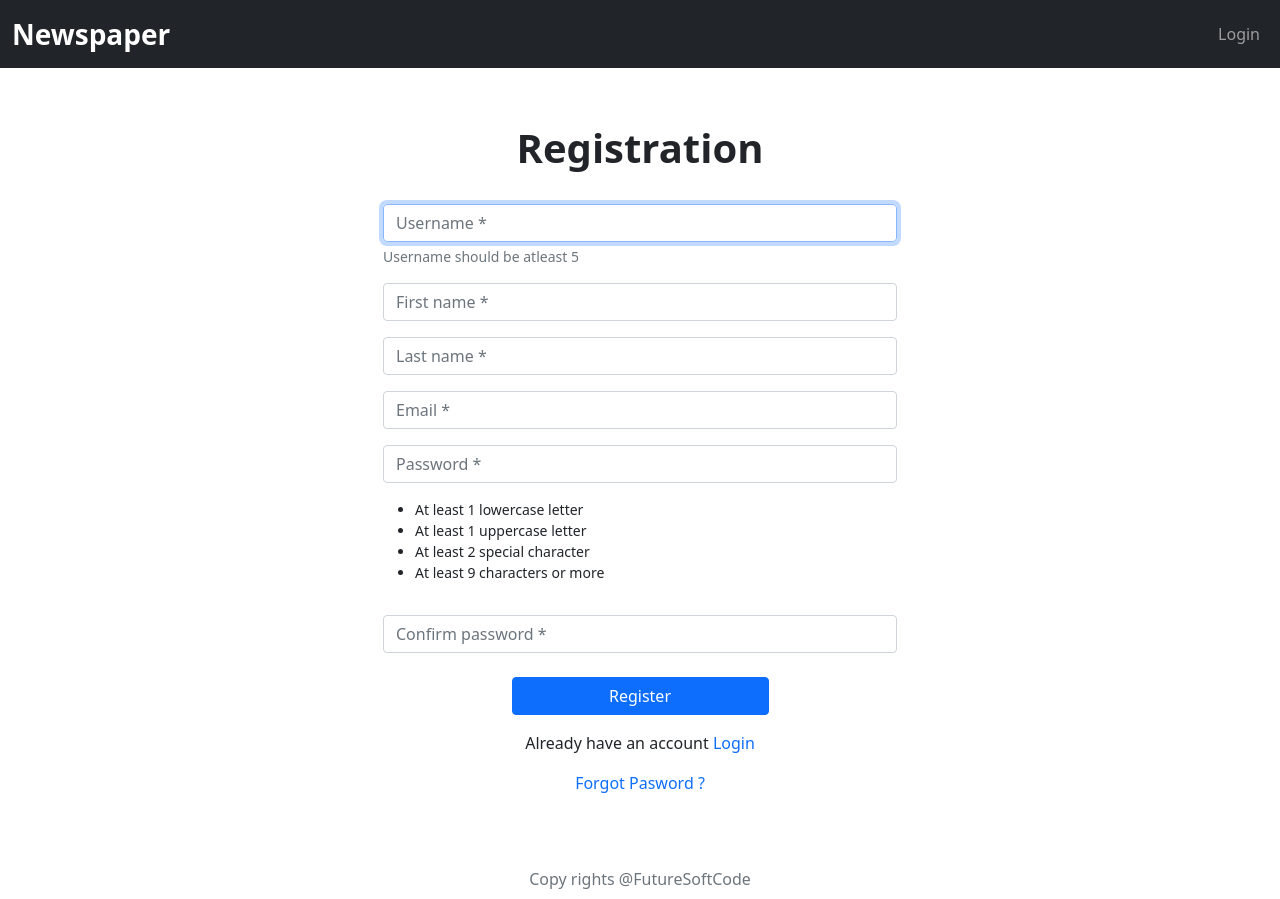
After one commit to SulemanMughal/newspaper, a Django app: page /register/ in a window 1280 px wide. The commit adds this page. Run offline with Django 4.2, Linux system fonts and the light colour scheme; some libraries are stand-ins or nearby versions.

Commit message:
User Registration with email verification

```diff
--- /dev/null
+++ b/newspaper/articles/forms.py
@@ -0,0 +1,44 @@
+from django import forms
+
+
+from django.contrib.auth import (
+    get_user_model, password_validation
+)
+
+User = get_user_model()
+
+
+class loginForm(forms.Form):
+    username = forms.CharField(label='Username', widget=forms.TextInput())
+    password = forms.CharField(widget=forms.PasswordInput())
+
+
+class registerForm(forms.ModelForm):
+    password = forms.CharField(label='Password', widget=forms.PasswordInput(
+    ), strip=False, help_text=password_validation.password_validators_help_text_html(),)
+    password2 = forms.CharField(label='Repeat Password', widget=forms.PasswordInput(
+    ), strip=False, help_text="Both Passwords should be same.",)
+
+    class Meta:
+        model = User
+        fields = [
+            "email",
+            "username",
+            "first_name",
+            "last_name",
+        ]
+
+    def clean_password2(self):
+        cd = self.cleaned_data
+        if self.cleaned_data.get('password') != cd['password2']:
+            raise forms.ValidationError("Passwords don't match.")
+        return cd['password2']
+
+    def _post_clean(self):
+        super()._post_clean()
+        password = self.cleaned_data.get('password2')
+        if password:
+            try:
+                password_validation.validate_password(password, self.instance)
+            except forms.ValidationError as error:
+                self.add_error('password2', error)
--- /dev/null
+++ b/newspaper/articles/templates/articles/password_conditions.html
@@ -0,0 +1,16 @@
+<small class="form-text text-muted " id="passwordHelp">
+    <ul class="pl-3 text-dark mt-3" >
+        <li>
+            At least 1 lowercase letter
+        </li>
+        <li>
+            At least 1 uppercase letter
+        </li>
+        <li>
+            At least 2 special character
+        </li>
+        <li>
+            At least 9 characters or more
+        </li>
+    </ul>
+</small>
--- /dev/null
+++ b/newspaper/articles/templates/articles/registration.html
@@ -0,0 +1,121 @@
+{% extends "base.html" %}
+{% load static %}
+{% block title %}Registration{% endblock %}
+
+{% block content %}
+    <div class="container">
+        <div class="row justify-content-center">
+            <div class="col-6">
+                <div class="card mx-auto my-5 w-100  w-md-50 border-0 " >
+                    <div class="card-header  bg-transparent border-0">
+                        <div class="row justify-content-center text-center">
+                            <div class="col">
+                                <h2 class="card-title fw-bolder  display-6">Registration</h2>
+                            </div>
+                        </div>
+                      </div>
+                    <div class="card-body">
+                        <form class="row g-3 needs-validation" novalidate action="{% url 'user-registration' %}" method="POST" id="register_form">
+                            {% include 'errors.html' %}
+                            {% csrf_token %}
+                            <div class="">
+                              <input type="text" class="form-control bg-transparent" id="id_username" aria-describedby="emailHelp" required="" name="username" autocomplete="off" autofocus="on" maxlength="30" tabindex="1" placeholder="Username *"  {% if form.username.value %} value="{{ form.username.value  }}" {% endif %}>
+                              <div class="invalid-feedback">
+                                Please enter a valid username
+                              </div>
+                              <div id="emailHelp" class="form-text">Username should be atleast 5</div>
+
+                            </div>
+                            <div class="">
+                              <input type="text" class="form-control bg-transparent" id="id_first_name" aria-describedby="emailHelp" required="" name="first_name" autocomplete="off" maxlength="30" tabindex="2" placeholder="First name *" {% if form.first_name.value %} value="{{ form.first_name.value  }}" {% endif %}>
+                              <div class="invalid-feedback">
+                                Please enter a valid first name
+                              </div>
+                            </div>
+
+
+                            <div class="">
+                              <input type="text" class="form-control bg-transparent" id="id_last_name" aria-describedby="emailHelp" required="" name="last_name" autocomplete="off" maxlength="30" tabindex="3" placeholder="Last name *" {% if form.last_name.value %} value="{{ form.last_name.value  }}" {% endif %}>
+                              <div class="invalid-feedback">
+                                Please enter a valid last name
+                              </div>
+                            </div>
+                            <div class="">
+                              <input type="email" class="form-control bg-transparent" id="id_email" aria-describedby="emailHelp" required="" name="email" autocomplete="off" maxlength="50" tabindex="4" placeholder="Email *"  {% if form.email.value %} value="{{ form.email.value  }}" {% endif %}>
+                              <div class="invalid-feedback" >
+                                Please enter a valid email address
+                              </div>
+                            </div>
+
+                            <div class="">
+                              <input type="password" class="form-control bg-transparent" id="id_new_password1" required="" name="password" placeholder="Password *"  tabindex="5" {% if form.password.value %} value="{{ form.password.value  }}" {% endif %}>
+                              <div class="invalid-feedback"  >
+                                Please enter a password
+                              </div>
+                              {% include 'password_conditions.html' %}
+                            </div>
+                            <div class="">
+                                <input type="password" class="form-control bg-transparent" id="id_new_password2" required="" name="password2" tabindex="6" placeholder="Confirm password *"  {% if form.password2.value %} value="{{ form.password2.value  }}" {% endif %}>
+                                <div class="invalid-feedback">
+                                  Please enter confirm password
+                                </div>
+                              </div>
+                            <div class="mt-4">
+                                <div class="row justify-content-center text-center">
+                                    <div class="col">
+                                        <button type="submit" class="btn btn-primary  w-50  has-spinner" id="register_submit_btn" tabindex="10">Register</button>
+                                    </div>
+                                </div>
+                            </div>
+                            <div class="">
+                              <div class="row justify-content-center text-center">
+                                  <div class="col">
+                                    <p class="card-text">Already have an account <a href="{%  url  'user-login' %}" target="_self" class="card-link  text-decoration-none" tabindex="11">Login</a>
+                                    </p>
+                                  </div>
+                              </div>
+                            </div>
+                            <div class="">
+                              <div class="row justify-content-center text-center">
+                                  <div class="col">
+                                    <a href="#!" target="_self" class="card-link  text-decoration-none" tabindex="12">Forgot Pasword ? </a>
+                                  </div>
+                              </div>
+                            </div>
+                          </form>
+
+
+                    </div>
+                  </div>
+            </div>
+        </div>
+    </div>
+{% endblock %}
+
+
+
+
+{% block extra_js %}
+<script>
+    // Example starter JavaScript for disabling form submissions if there are invalid fields
+(function () {
+  'use strict'
+
+  // Fetch all the forms we want to apply custom Bootstrap validation styles to
+  var forms = document.querySelectorAll('.needs-validation')
+
+  // Loop over them and prevent submission
+  Array.prototype.slice.call(forms)
+    .forEach(function (form) {
+      form.addEventListener('submit', function (event) {
+        if (!form.checkValidity()) {
+          event.preventDefault()
+          event.stopPropagation()
+        }
+
+        form.classList.add('was-validated')
+      }, false)
+    })
+})();
+</script>
+{% endblock %}
--- a/newspaper/articles/templates/base.html
+++ b/newspaper/articles/templates/base.html
@@ -40,6 +40,10 @@
     {% endblock %}
 
 
+{% block script %}
+    {% include 'script.html' %}
+{% endblock %}
+
 {% block extra_js %}
 {% endblock %}
 
--- a/newspaper/articles/templates/errors.html
+++ b/newspaper/articles/templates/errors.html
@@ -1,10 +1,14 @@
 {% if form.errors %}
 {% for field in form %}
-{% for error in field.errors %}
-    <div class="alert alert-warning alert-dismissible fade show" role="alert">
-        {{ field.label }} : <strong>{{ error|escape }}</strong>
-        <button type="button" class="btn-close" data-bs-dismiss="alert" aria-label="Close"></button>
+    {% for error in field.errors %}
+        <div class="alert alert-danger text-dark ">
+            <strong> {{ error|escape }}</strong>
+        </div>
+    {% endfor %}
+{% endfor %}
+{% for error in form.non_field_errors %}
+    <div class="alert alert-danger text-dark  ">
+        <strong>{{ error|escape }}</strong>
     </div>
 {% endfor %}
-{% endfor %}
 {% endif %}
--- a/newspaper/articles/templates/header.html
+++ b/newspaper/articles/templates/header.html
@@ -6,7 +6,6 @@
     </button>
     <div class="collapse navbar-collapse" id="navbarSupportedContent">
       <ul class="navbar-nav me-auto mb-2 mb-lg-0">
-
       </ul>
       <ul class="navbar-nav">
           {% if request.user.is_authenticated %}
@@ -14,11 +13,11 @@
             <a href="{% url 'article_new' %}" class="nav-link">+ New</a>
             </li>
               <li class="nav-item">
-                  <a class="nav-link" href="#!" >Logout</a>
+                  <a class="nav-link" href="{% url 'user-logout' %}" >Logout</a>
               </li>
           {% else %}
               <li class="nav-item">
-                  <a class="nav-link" href="#!">Login</a>
+                  <a class="nav-link" href="{% url 'user-login' %}">Login</a>
               </li>
           {% endif %}
       </ul>
--- a/newspaper/articles/urls.py
+++ b/newspaper/articles/urls.py
@@ -1,5 +1,5 @@
-from django.urls import path
-from .views import ArticleListView, ArticleUpdateView, ArticleDetailView,  ArticleDeleteView, ArticleCreateView
+from django.urls import path, re_path
+from .views import ArticleListView, ArticleUpdateView, ArticleDetailView,  ArticleDeleteView, ArticleCreateView, UserLoginView, UserLogoutView, UserRegistrationView, activate
 
 
 urlpatterns = [
@@ -11,5 +11,13 @@ urlpatterns = [
     path('<int:pk>/delete/',
          ArticleDeleteView.as_view(), name='article_delete'),
     path('new/', ArticleCreateView.as_view(), name='article_new'),
+    re_path(r'^login/$', UserLoginView, name="user-login"),
+    re_path('logout/', UserLogoutView, name="user-logout"),
+
+
+    re_path(r'^register/$', UserRegistrationView, name="user-registration"),
+
+    path('activate/<slug:uidb64>/<slug:token>/',
+         activate, name='user-activate'),
 
 ]
--- a/newspaper/articles/views.py
+++ b/newspaper/articles/views.py
@@ -1,12 +1,32 @@
-# from django.views.generic import ListView
+from .tokens import account_activation_token
+
+
+from django.core.mail import (send_mail, EmailMessage)
+
+from django.utils.http import urlsafe_base64_encode, urlsafe_base64_decode
+from django.utils.encoding import force_bytes, force_str
+from django.contrib.sites.shortcuts import get_current_site
+from django.template.loader import render_to_string
 from .models import Article
 from django.views.generic import ListView, DetailView  # new
 from django.views.generic.edit import UpdateView, DeleteView  # new
 from django.urls import reverse_lazy  # new
+from django.shortcuts import render, redirect
+from django.contrib import messages
 from django.views.generic.edit import (
     UpdateView, DeleteView, CreateView  # new
 )
 from django.contrib.auth.mixins import LoginRequiredMixin, UserPassesTestMixin
+from .forms import (
+    loginForm,
+    registerForm
+)
+
+from django.contrib.auth.decorators import login_required
+from django.contrib.auth import authenticate, login, logout, update_session_auth_hash, get_user_model
+
+
+User = get_user_model()
 
 
 class ArticleListView(LoginRequiredMixin, ListView):
@@ -53,3 +73,107 @@ class ArticleCreateView(LoginRequiredMixin, CreateView):  # new
     def form_valid(self, form):
         form.instance.author = self.request.user
         return super().form_valid(form)
+
+
+def UserLoginView(request):
+    template_name = "login.html"
+    if request.user.is_authenticated:
+        return redirect("article_list")
+    else:
+        if request.method == "POST":
+            form = loginForm(request.POST)
+            valuenext = request.POST.get('next')
+            if form.is_valid():
+                try:
+                    u = authenticate(
+                        request,
+                        username=form.cleaned_data["username"],
+                        password=form.cleaned_data["password"]
+                    )
+                    if u is not None:
+                        if u.is_active:
+                            login(request, u)
+                            if len(valuenext) != 0 and valuenext is not None:
+                                return redirect(valuenext)
+                            else:
+                                return redirect("article_list")
+                        else:
+                            messages.error(
+                                request, "User does not verify himself or he has been blocked from using our services due to violation of our terms and conditions.")
+                    else:
+                        messages.error(
+                            request, "Username or password has been entered incorrectly.")
+                except Exception as e:
+                    messages.error(
+                        request, "Please login after sometimes. Requests are not processed at this time.")
+            else:
+                messages.error(
+                    request, "Please entered correct information for respective required fields.")
+
+    form = loginForm()
+    context = {
+        "form": form,
+        "section": True
+    }
+    return render(request, template_name, context)
+
+
+def UserLogoutView(request):
+    logout(request)
+    return redirect('article_list')
+
+
+def UserRegistrationView(request):
+    template_name = "registration.html"
+    if request.user.is_authenticated:
+        return redirect("article_list")
+    else:
+        if request.method != 'POST':
+            form = registerForm()
+        else:
+            form = registerForm(request.POST)
+            if form.is_valid():
+                user = form.save(commit=False)
+                user.active = False
+                user.set_password(form.cleaned_data['password2'])
+                user.email = form.cleaned_data['email']
+                user.save()
+                current_site = get_current_site(request)
+                message = render_to_string('acc_active_email.html', {
+                    'user': user,
+                    'domain': current_site.domain,
+                    'uid': urlsafe_base64_encode(force_bytes(user.pk)),
+                    'token': account_activation_token.make_token(user),
+                })
+                mail_subject = 'Activate your account.'
+                to_email = form.cleaned_data.get('email')
+                email = EmailMessage(mail_subject, message, to=[to_email])
+                email.send()
+                return render(request, 'acc_active_email_confirm.html')
+        context = {
+            'form': form
+        }
+        return render(request, template_name, context)
+
+
+def activate(request, uidb64, token):
+    try:
+        uid = force_str(urlsafe_base64_decode(uidb64))
+        user = User.objects.get(pk=uid)
+    except (TypeError, ValueError, OverflowError, User.DoesNotExist):
+        user = None
+    if user is not None and account_activation_token.check_token(user, token):
+        user.active = True
+        user.save()
+        login(request, user)
+        try:
+            n = request.GET.get("next", None)
+            if n is not None:
+                return redirect(n)
+            else:
+                return redirect('article_list')
+        except:
+            return redirect('article_list')
+    else:
+        messages.warning(request, "Invalid Activation Link")
+        return redirect("user-login")
```
Also changed, not shown: newspaper/articles/templates/articles/acc_active_email.html (added, +7 -0 lines), newspaper/articles/templates/articles/acc_active_email_confirm.html (added, +15 -0 lines), newspaper/articles/templates/articles/acc_active_sent.html (added, +15 -0 lines), newspaper/articles/templates/articles/login.html (added, +88 -0 lines), newspaper/articles/tokens.py (added, +13 -0 lines), newspaper/newspaper/settings.py (+13 -0 lines).
